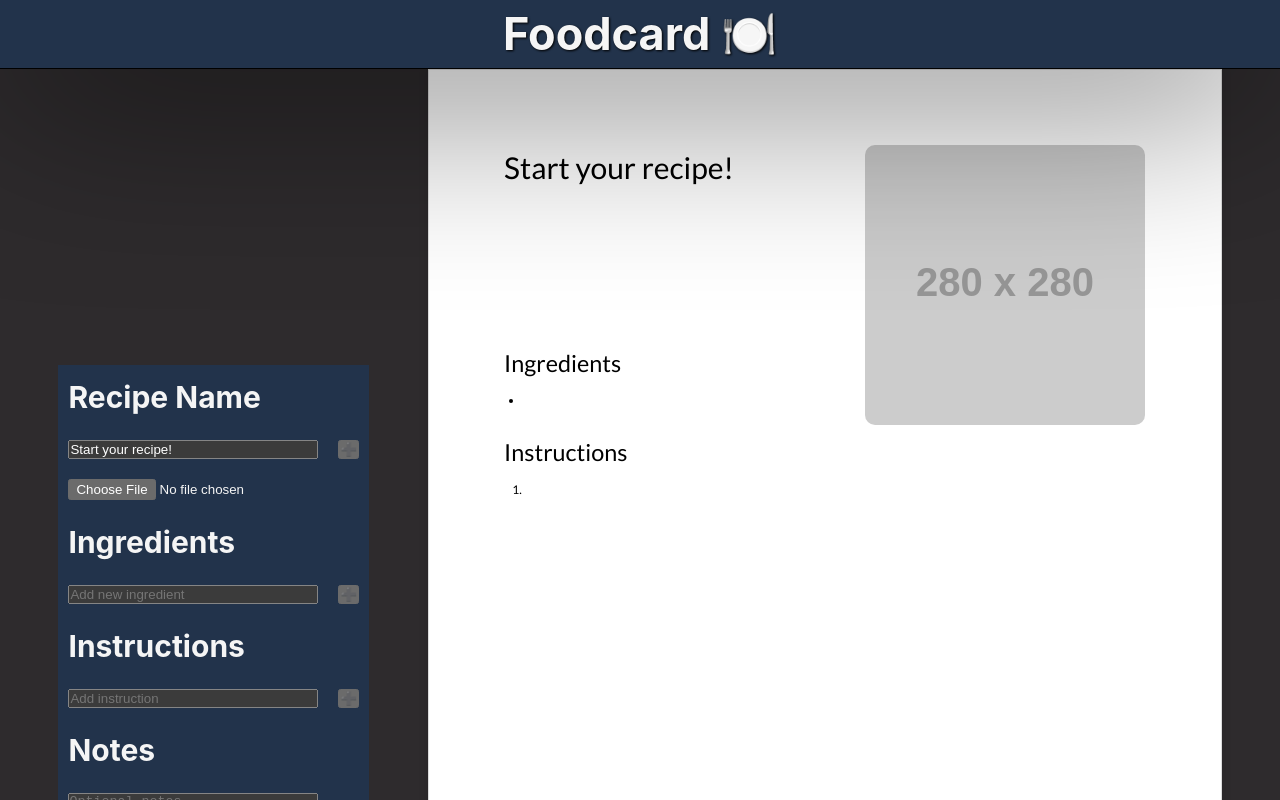
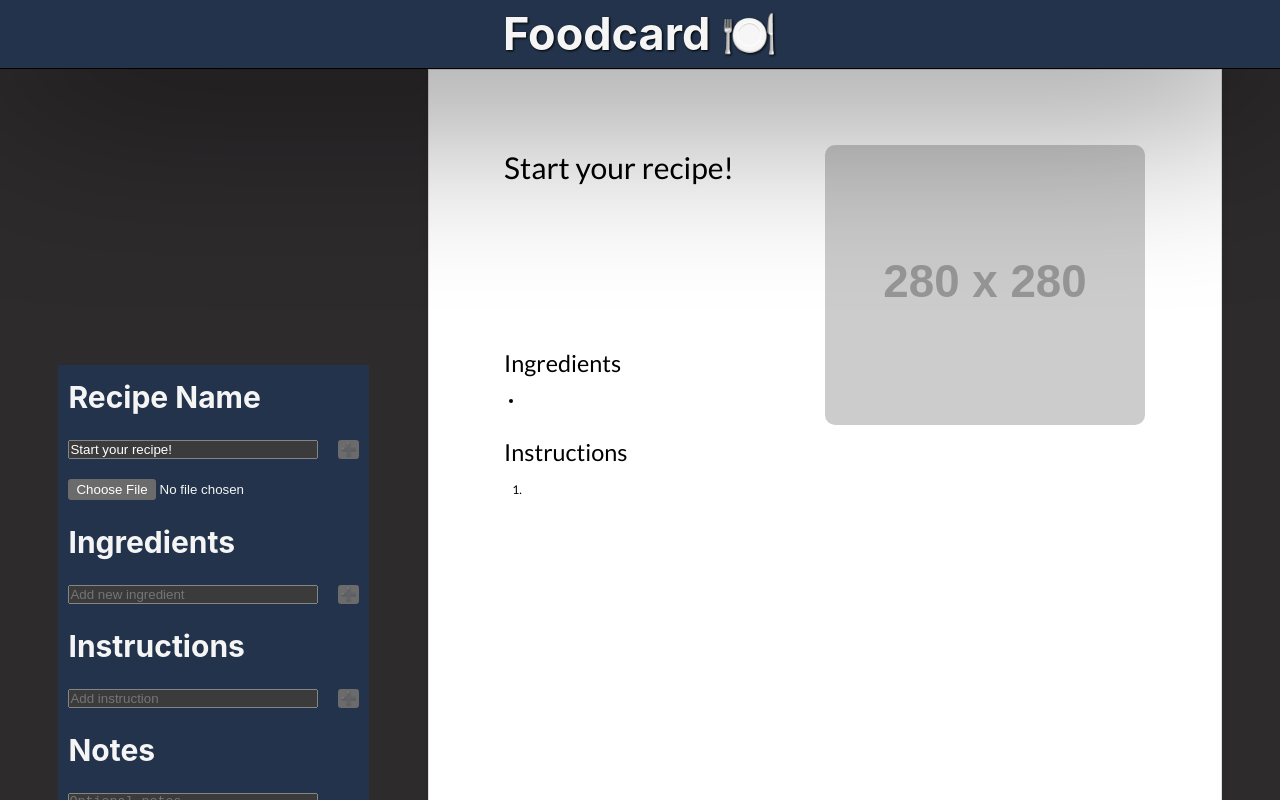
Before and after one commit to orzcode/foodcard, a React (Vite) app: page / in a window 1280 px wide. Shown: the top 800 px of the page. Built offline with nearby package versions, Linux system fonts and the light colour scheme.

Commit message:
image preview fix

```diff
--- a/src/components/ImageUpload.jsx
+++ b/src/components/ImageUpload.jsx
@@ -1,15 +1,13 @@
 import React, { useState } from 'react';
 
-function ImageUpload() {
-  const [image, setImage] = useState(null);
-  const [preview, setPreview] = useState(null);
+function ImageUpload(imgStateProps) {
 
   // Handle the file selection
   const handleFileUpload = (event) => {
     const file = event.target.files[0];
     if (file) {
-      setImage(file);
-      setPreview(URL.createObjectURL(file)); // Create a preview URL
+      imgStateProps.setImage(file);
+      imgStateProps.setPreview(URL.createObjectURL(file)); // Create a preview URL
     }
   };
 
@@ -20,9 +18,9 @@ function ImageUpload() {
         accept="image/*"
         onChange={handleFileUpload}
       />
-      {/* {preview && (
+      {/* {imgStateProps.preview && (
         <div>
-          <img src={preview} alt="Preview" style={{ width: '200px', height: 'auto' }} />
+          <img src={imgStateProps.preview} alt="Preview" style={{ width: '200px', height: 'auto' }} />
         </div>
       )} */}
     </div>
--- a/src/components/InputPane.jsx
+++ b/src/components/InputPane.jsx
@@ -17,7 +17,7 @@ function InputPane(props) {
         initialValue={props.recipe.name}
       />
 
-      <ImageUpload />
+      <ImageUpload image={props.image} setImage={props.setImage} preview={props.preview} setPreview={props.setPreview}/>
 
       <h2>Ingredients</h2>
       <ul>
--- a/src/components/MainMiddle.jsx
+++ b/src/components/MainMiddle.jsx
@@ -5,6 +5,9 @@ import InputPane from "./InputPane";
 import PreviewPane from "./PreviewPane";
 
 function MainMiddle() {
+  const [image, setImage] = useState(null);
+  const [preview, setPreview] = useState(null);
+
   const [recipe, setRecipe] = useState(
     {
     name: "Start your recipe!",
@@ -19,8 +22,8 @@ function MainMiddle() {
 
 	<div className="MainMiddle">
 
-    <InputPane setRecipe={setRecipe} recipe={recipe}/>
-    <PreviewPane recipe={recipe}/>
+    <InputPane setRecipe={setRecipe} recipe={recipe} image={image} setImage={setImage} preview={preview} setPreview={setPreview}/>
+    <PreviewPane recipe={recipe} preview={preview}/>
 
 	</div>
 
--- a/src/components/PreviewPane.jsx
+++ b/src/components/PreviewPane.jsx
@@ -1,8 +1,6 @@
-
 import "../styles/PreviewPane.css";
 
 function PreviewPane(props) {
-
   return (
     <div className="PreviewPane">
       <div className="previewUpper">
@@ -14,30 +12,34 @@ function PreviewPane(props) {
               {props.recipe.ingredients.length === 0 ? (
                 <li>&nbsp;</li> // Empty bullet point
               ) : (
-                props.recipe.ingredients.map((ingredient, index) => (
-                  ingredient !== "" && <li key={index}>{ingredient}</li>
-                ))
+                props.recipe.ingredients.map(
+                  (ingredient, index) =>
+                    ingredient !== "" && <li key={index}>{ingredient}</li>
+                )
               )}
             </ul>
           </div>
         </div>
-        <img src="https://placehold.co/280?text=Add+a+pic!" alt="Recipe image" />
-        {/* {preview && (
-        <div>
-          <img src={preview} alt="Preview" style={{ width: '200px', height: 'auto' }} />
-        </div>
-      )} */}
+        <img
+          src={
+            props.preview
+              ? props.preview
+              : "https://placehold.co/280?text=Add+a+pic!"
+          }
+          alt="Preview"
+        />
       </div>
 
       <div className="instructions">
         <h3>Instructions</h3>
         <ol>
-        {props.recipe.instructions.length === 0 ? (
+          {props.recipe.instructions.length === 0 ? (
             <li>&nbsp;</li> // Empty bullet point
           ) : (
-            props.recipe.instructions.map((instruction, index) => (
-              instruction !== "" && <li key={index}>{instruction}</li>
-            ))
+            props.recipe.instructions.map(
+              (instruction, index) =>
+                instruction !== "" && <li key={index}>{instruction}</li>
+            )
           )}
         </ol>
       </div>
@@ -48,7 +50,6 @@ function PreviewPane(props) {
           <p>{props.recipe.notes}</p>
         </div>
       ) : null}
-
     </div>
   );
 }
--- a/src/styles/PreviewPane.css
+++ b/src/styles/PreviewPane.css
@@ -49,6 +49,10 @@
 
 img {
     border-radius: 1rem;
+    width: 280px;
+    width: 100%;
+    height: 280px;
+    object-fit: cover;
 }
 
 @media print {
```
